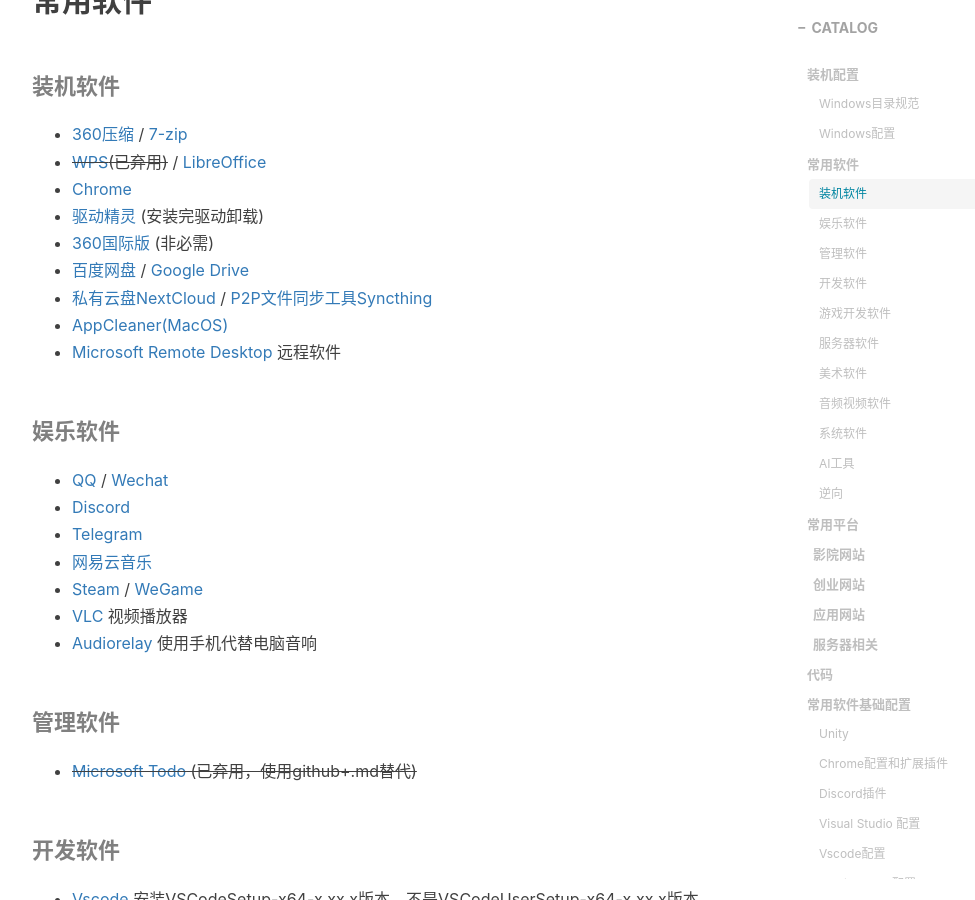
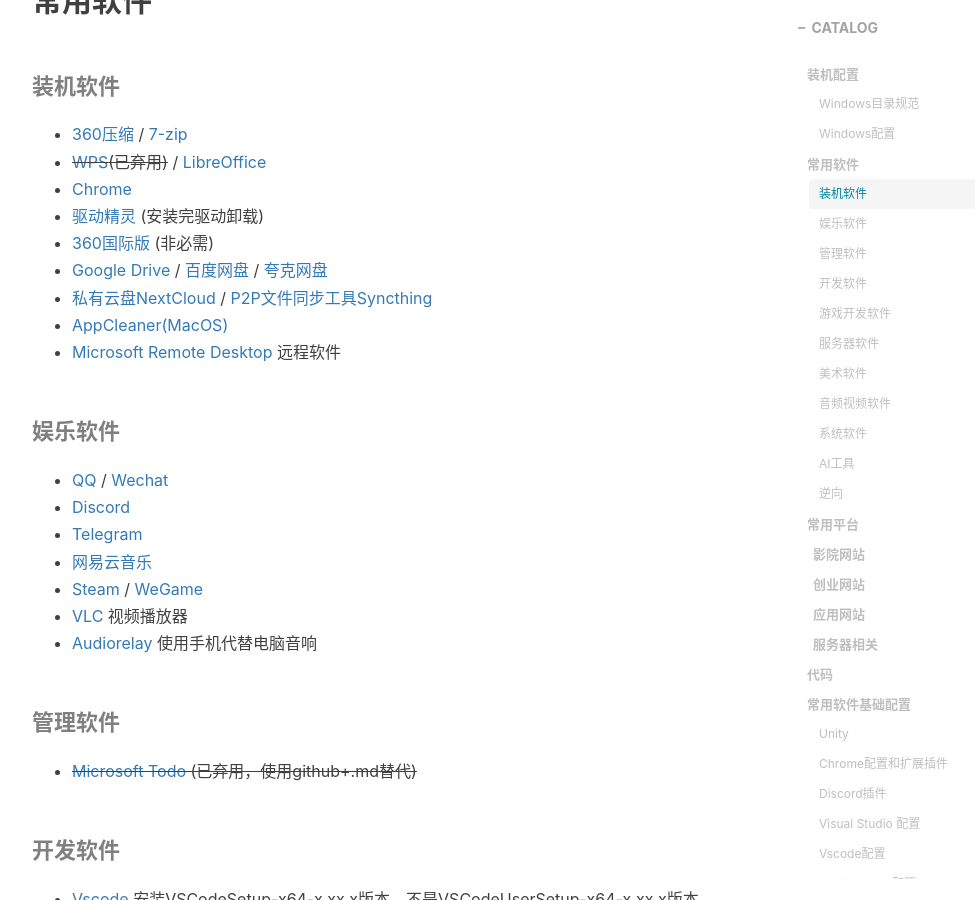
Before and after one commit to gumcstronger/gumcstronger.github.io, a Jekyll site: the page built from _posts/2022/2022-08-24-windows.md, in a window 1280 px wide and 900 px high, scrolled down 2308 px. Shown: the whole window, without its empty margins (233-1208 px from the left). Built offline with Jekyll 4.4.1, drawn with Linux system fonts in a browser that asks for light colours; comment, search, counter and statistics services are not loaded; some of the changed lines change nothing that is shown.

Commit message:
Update 2022-08-24-windows.md

```diff
--- a/_posts/2022/2022-08-24-windows.md
+++ b/_posts/2022/2022-08-24-windows.md
@@ -75,7 +75,7 @@
 - [Chrome](https://www.google.cn/chrome/index.html)
 - [驱动精灵 ](https://www.drivergenius.com/) (安装完驱动卸载)
 - [360国际版](https://www.360totalsecurity.com/) (非必需)
-- [百度网盘](http://pan.baidu.com) / [Google Drive](http://drive.google.com/)
+- [Google Drive](http://drive.google.com/) /  [百度网盘](http://pan.baidu.com) / [夸克网盘](quark.cn)
 - [私有云盘NextCloud](https://nextcloud.com/) / [P2P文件同步工具Syncthing](https://syncthing.net/)
 - [AppCleaner(MacOS)](https://freemacsoft.net/appcleaner/)
 - [Microsoft Remote Desktop](https://learn.microsoft.com/zh-cn/windows-server/remote/remote-desktop-services/clients/remote-desktop-clients) 远程软件
@@ -219,9 +219,9 @@
 ### 应用网站
 
 * [uptodown](https://www.uptodown.com/) Apk历史版本下载
-* [apkmirror](apkmirror.com) Apk下载
+* [apkmirror](https://apkmirror.com) Apk下载
 * [apkcombo](https://apkcombo.com/) Apk下载
-* [sensortower](sensortower.com) 应用数据分析
+* [sensortower](https://sensortower.com) 应用数据分析
 * [SteamPeek](https://steampeek.hu/)  类似 PC 游戏
 
 ### 服务器相关
```
